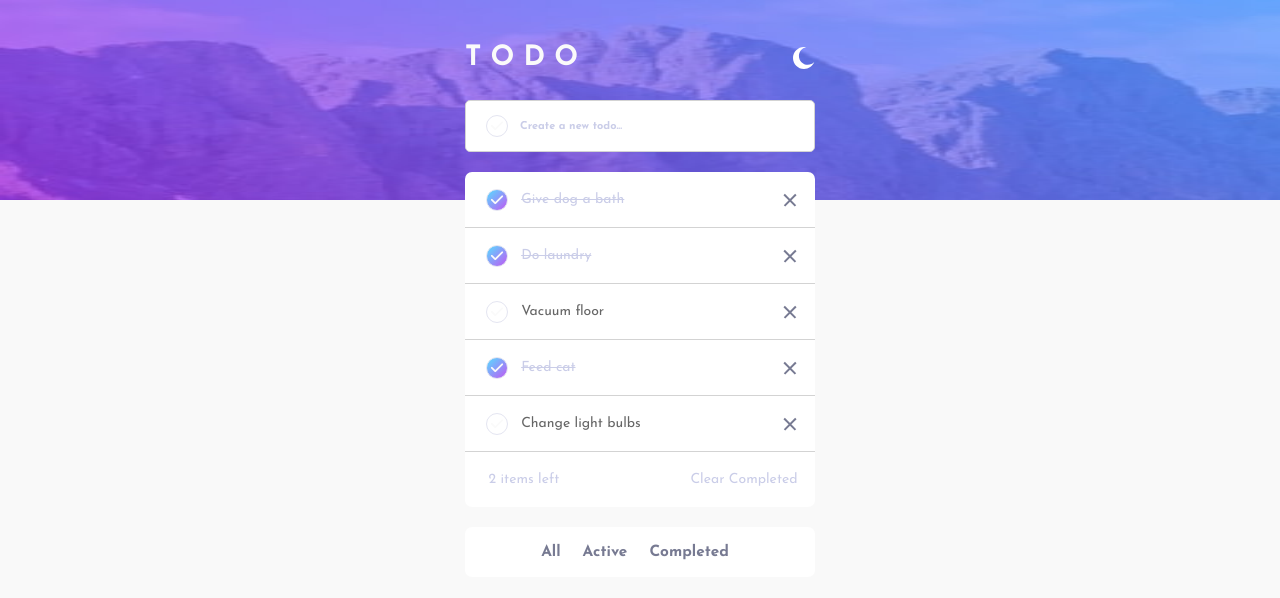
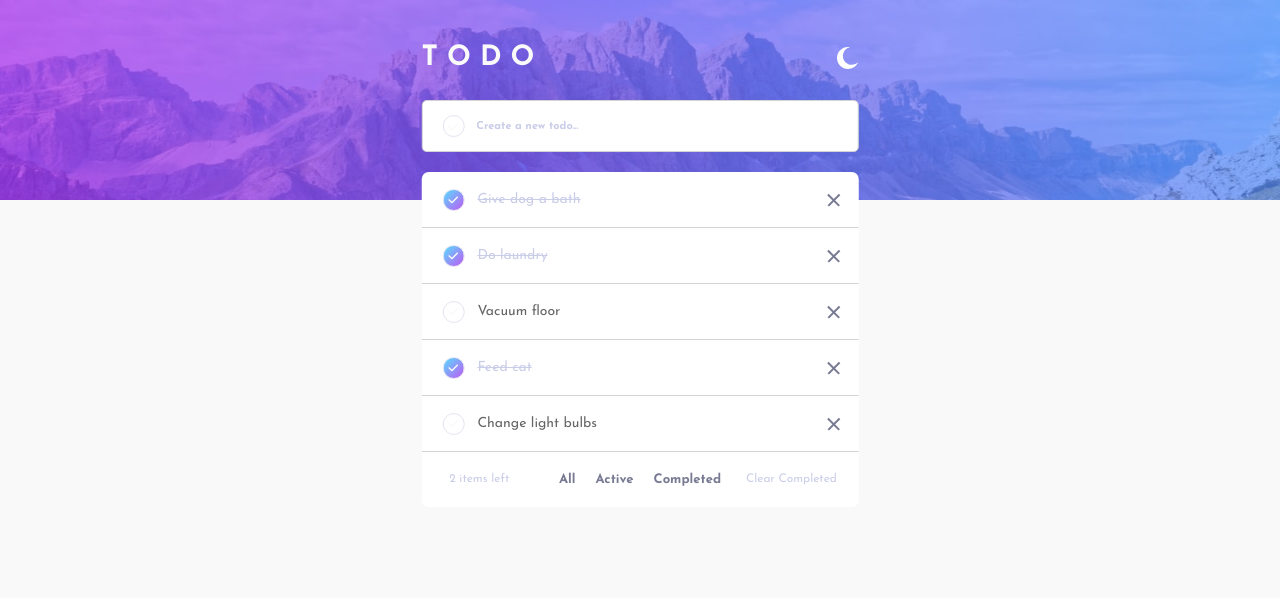
Before and after one commit to vasilemidrigan/tasko, a React (Create React App) app: page / in a window 1280 px wide. Shown: the top 598 px of the page. Built offline with nearby package versions, Linux system fonts and the light colour scheme.

Commit message:
1. Add breakpoints for media queries 2.Add media queries for 1024px and more 3. Refactor min max css width properties, position:absolute, etc. 4. Add styles for filter buttons spans

```diff
--- a/src/components/FilterBtn.js
+++ b/src/components/FilterBtn.js
@@ -4,15 +4,14 @@ export default function FilterBtn({ name, setActiveFilter }) {
   // changeColor(): change text color of the clicked
   //                filter btn
   const changeColor = (e) => {
-    const btns = e.target.parentElement.parentElement.childNodes;
+    const btns = document.querySelectorAll(".filter__btn");
     const target = e.target;
 
     for (let i = 0; i < btns.length; i++) {
-      let currentEl = btns[i].childNodes[0];
-      if (target.textContent !== currentEl.textContent) {
-        currentEl.classList.remove("clicked");
-      } else if (target.textContent === currentEl.textContent) {
-        currentEl.classList.add("clicked");
+      if (target === btns[i].children[0]) {
+        btns[i].children[0].classList.add("clicked");
+      } else {
+        btns[i].children[0].classList.remove("clicked");
       }
     }
   };
--- a/src/styles/filterBtn.scss
+++ b/src/styles/filterBtn.scss
@@ -2,8 +2,16 @@
   border: none;
   background-color: unset;
   height: 30px;
-  margin-right: 10px;
   font-size: 1.1em;
   font-weight: $bold;
   color: $dark-grayish-blue;
+  padding: 0;
+  margin: 10px;
+
+  span {
+    display: block;
+    width: 100%;
+    height: 100%;
+    line-height: 30px;
+  }
 }
--- a/src/styles/globals.scss
+++ b/src/styles/globals.scss
@@ -30,7 +30,7 @@ input[type="checkbox"] {
 }
 input[type="checkbox"]::after {
   font-family: "Font Awesome 5 Free";
-  font-size: 14px;
+  font-size: 11px;
   color: $very-light-gray;
   content: "\f00c";
   // display: none;
--- a/src/styles/header.scss
+++ b/src/styles/header.scss
@@ -5,11 +5,22 @@
   background-size: 100% 200px;
   height: 200px;
   color: $very-light-gray;
+  margin: 0 auto;
+  @include min-max-width(unset, 26.875rem);
+  // media queries for screens larger than 1024px
+  @include breakpoint-up(large) {
+    background-image: url("../assets/images/bg-desktop-light.jpg");
+    @include min-max-width(unset, unset);
+  }
   &__content {
     @include min-max-width(20.625rem, 25rem);
     @include position-absolute(22%, unset, unset, unset);
+    @include display-flex(space-between, center);
     width: 90%;
-    @include display-flex(space-between, center);
+    // media queries for screens larger than 1024px
+    @include breakpoint-up(large) {
+      @include min-max-width(unset, 31.2188rem);
+    }
     &__h1 {
       font-size: 2em;
       font-weight: $bold;
--- a/src/styles/mixins.scss
+++ b/src/styles/mixins.scss
@@ -19,3 +19,16 @@
   min-width: $min-w;
   max-width: $max-w;
 }
+// breakpoints map for media queries
+// 640px 1024px 1400px
+$breakpoints-up: (
+  "medium": "40rem",
+  "large": "64rem",
+  "xlarge": "87.5rem",
+);
+// media query mixin
+@mixin breakpoint-up($size) {
+  @media (min-width: map-get($breakpoints-up, $size)) {
+    @content;
+  }
+}
--- a/src/styles/todolist.scss
+++ b/src/styles/todolist.scss
@@ -5,6 +5,13 @@
   width: 90%;
   text-align: center;
   margin: 0 auto;
+  // media queries min-width: 1024px;
+  @include breakpoint-up(large) {
+    @include min-max-width(25rem, 31.25rem);
+  }
+  // bottom-bar
+  // (items left tracker and clear completed button)
+
   &__bottom-bar {
     @include display-flex(unset, center);
     border-radius: 0px 0px 7px 7px;
@@ -19,6 +26,10 @@
       &__items-left,
       &__clear-completed {
         color: $light-grayish-blue;
+        // media queries for screens larger than 1024px
+        @include breakpoint-up(large) {
+          font-size: 0.85rem;
+        }
       }
     }
   }
@@ -27,5 +38,11 @@
     height: 50px;
     margin-top: 20px;
     border-radius: 7px;
+    // media queries for screens larger than 1024px
+    @include breakpoint-up(large) {
+      @include position-absolute(unset, 50%, 2.5px, unset);
+      transform: translate(50%);
+      font-size: 0.85rem;
+    }
   }
 }
```
